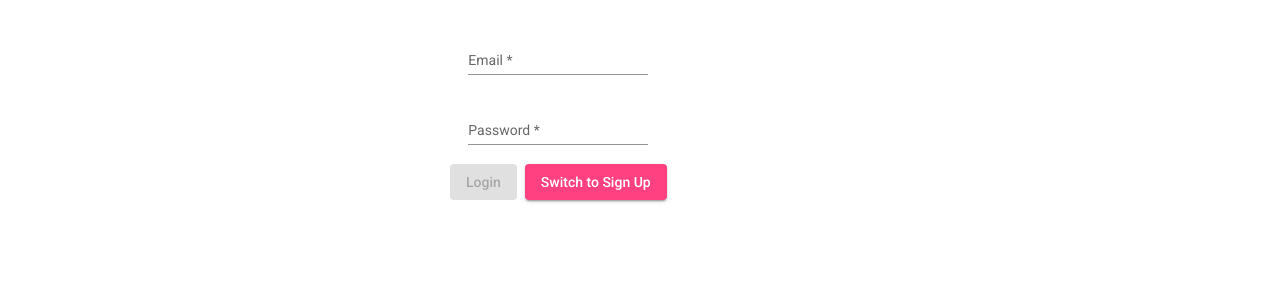
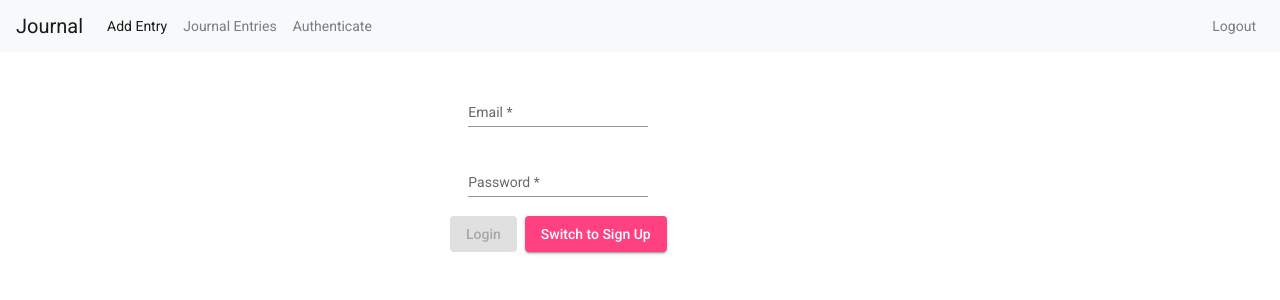
Before and after one commit to kricks/journal, an Angular app: page /login in a window 1280 px wide. Shown: the top 300 px of the page. Built offline with nearby package versions, Linux system fonts and the light colour scheme.

Commit message:
added logout functionality, going to add user persistence with local storage and auto logout

```diff
--- a/src/app/app-routing.module.ts
+++ b/src/app/app-routing.module.ts
@@ -8,7 +8,8 @@ import { Routes, RouterModule } from '@angular/router';
 const routes: Routes = [
 { path: '', redirectTo: 'login', pathMatch: 'full' },
 { path: 'login', component: AuthComponent },
-{ path: 'list', component: JournalComponent}
+{ path: 'list', component: JournalComponent},
+{ path: 'journal-entry', component: FormComponent}
 ];
 
 @NgModule({
--- a/src/app/app.component.html
+++ b/src/app/app.component.html
@@ -1,3 +1,4 @@
+<app-header></app-header>
 <div class="container">
     <!-- <mat-slider min="1" max="100" step="1" value="1"></mat-slider> -->
     <router-outlet></router-outlet>
--- a/src/app/app.module.ts
+++ b/src/app/app.module.ts
@@ -1,8 +1,5 @@
-import { HttpClientModule } from '@angular/common/http';
-import { AngularFireDatabaseModule } from '@angular/fire/database';
-import { AngularFirestoreModule } from '@angular/fire/firestore';
-import { AngularFireModule } from '@angular/fire';
-import { AngularFireAuthModule } from '@angular/fire/auth';
+import { AuthInterceptorService } from './auth/auth-interceptor.service';
+import { HttpClientModule, HTTP_INTERCEPTORS } from '@angular/common/http';
 import { ReactiveFormsModule, FormsModule } from '@angular/forms';
 import { BrowserModule } from '@angular/platform-browser';
 import { NgModule } from '@angular/core';
@@ -12,47 +9,41 @@ import { AppComponent } from './app.component';
 import { BrowserAnimationsModule } from '@angular/platform-browser/animations';
 import { AuthComponent } from './auth/auth.component';
 import { FormComponent } from './form/form.component';
-import {MatCheckboxModule} from '@angular/material/checkbox';
-import {MatButtonModule} from '@angular/material/button';
-import {MatInputModule} from '@angular/material/input';
-import {MatAutocompleteModule} from '@angular/material/autocomplete';
-import {MatDatepickerModule} from '@angular/material/datepicker';
-import {MatFormFieldModule} from '@angular/material/form-field';
-import {MatRadioModule} from '@angular/material/radio';
-import {MatSelectModule} from '@angular/material/select';
-import {MatSliderModule} from '@angular/material/slider';
-import {MatSlideToggleModule} from '@angular/material/slide-toggle';
-import {MatMenuModule} from '@angular/material/menu';
-import {MatSidenavModule} from '@angular/material/sidenav';
-import {MatToolbarModule} from '@angular/material/toolbar';
-import {MatListModule} from '@angular/material/list';
-import {MatGridListModule} from '@angular/material/grid-list';
-import {MatCardModule} from '@angular/material/card';
-import {MatStepperModule} from '@angular/material/stepper';
-import {MatTabsModule} from '@angular/material/tabs';
-import {MatExpansionModule} from '@angular/material/expansion';
-import {MatButtonToggleModule} from '@angular/material/button-toggle';
-import {MatChipsModule} from '@angular/material/chips';
-import {MatIconModule} from '@angular/material/icon';
-import {MatProgressSpinnerModule} from '@angular/material/progress-spinner';
-import {MatProgressBarModule} from '@angular/material/progress-bar';
-import {MatDialogModule} from '@angular/material/dialog';
-import {MatTooltipModule} from '@angular/material/tooltip';
-import {MatSnackBarModule} from '@angular/material/snack-bar';
-import {MatTableModule} from '@angular/material/table';
-import {MatSortModule} from '@angular/material/sort';
-import {MatPaginatorModule} from '@angular/material/paginator';
-import { environment } from 'src/environments/environment';
+import { MatCheckboxModule } from '@angular/material/checkbox';
+import { MatButtonModule } from '@angular/material/button';
+import { MatInputModule } from '@angular/material/input';
+import { MatAutocompleteModule } from '@angular/material/autocomplete';
+import { MatDatepickerModule } from '@angular/material/datepicker';
+import { MatFormFieldModule } from '@angular/material/form-field';
+import { MatRadioModule } from '@angular/material/radio';
+import { MatSelectModule } from '@angular/material/select';
+import { MatSliderModule } from '@angular/material/slider';
+import { MatSlideToggleModule } from '@angular/material/slide-toggle';
+import { MatMenuModule } from '@angular/material/menu';
+import { MatSidenavModule } from '@angular/material/sidenav';
+import { MatToolbarModule } from '@angular/material/toolbar';
+import { MatListModule } from '@angular/material/list';
+import { MatGridListModule } from '@angular/material/grid-list';
+import { MatCardModule } from '@angular/material/card';
+import { MatStepperModule } from '@angular/material/stepper';
+import { MatTabsModule } from '@angular/material/tabs';
+import { MatExpansionModule } from '@angular/material/expansion';
+import { MatButtonToggleModule } from '@angular/material/button-toggle';
+import { MatChipsModule } from '@angular/material/chips';
+import { MatIconModule } from '@angular/material/icon';
+import { MatProgressSpinnerModule } from '@angular/material/progress-spinner';
+import { MatProgressBarModule } from '@angular/material/progress-bar';
+import { MatDialogModule } from '@angular/material/dialog';
+import { MatTooltipModule } from '@angular/material/tooltip';
+import { MatSnackBarModule } from '@angular/material/snack-bar';
+import { MatTableModule } from '@angular/material/table';
+import { MatSortModule } from '@angular/material/sort';
+import { MatPaginatorModule } from '@angular/material/paginator';
 import { JournalComponent } from './journal/journal.component';
-
+import { HeaderComponent } from './header/header.component';
 
 @NgModule({
-  declarations: [
-    AppComponent,
-    AuthComponent,
-    FormComponent,
-    JournalComponent
-  ],
+  declarations: [AppComponent, AuthComponent, FormComponent, JournalComponent, HeaderComponent],
   imports: [
     HttpClientModule,
     BrowserModule,
@@ -90,9 +81,15 @@ import { JournalComponent } from './journal/journal.component';
     MatSnackBarModule,
     MatTableModule,
     MatSortModule,
-    MatPaginatorModule
- ],
-  providers: [],
-  bootstrap: [AppComponent]
+    MatPaginatorModule,
+  ],
+  providers: [
+    {
+      provide: HTTP_INTERCEPTORS,
+      useClass: AuthInterceptorService,
+      multi: true,
+    },
+  ],
+  bootstrap: [AppComponent],
 })
-export class AppModule { }
+export class AppModule {}
--- /dev/null
+++ b/src/app/auth/auth-interceptor.service.ts
@@ -0,0 +1,26 @@
+import { AuthService } from './auth.service';
+import { Injectable } from '@angular/core';
+import { HttpInterceptor, HttpRequest, HttpHandler, HttpEvent, HttpParams } from '@angular/common/http';
+import { Observable } from 'rxjs';
+import { NgIfContext } from '@angular/common';
+import { take, exhaustMap } from 'rxjs/operators';
+
+@Injectable({
+  providedIn: 'root'
+})
+export class AuthInterceptorService implements HttpInterceptor {
+
+  constructor(private auth: AuthService) { }
+
+  intercept(req: HttpRequest<any>, next: HttpHandler) {
+    return this.auth.user.pipe(take(1), exhaustMap(user => {
+      console.log(user);
+      if (!user) {
+        return next.handle(req);
+      }
+      const modifiedReq = req.clone({params: new HttpParams().set('auth', user.token)
+    });
+      return next.handle(modifiedReq);
+    }));
+  }
+}
--- a/src/app/auth/auth.service.ts
+++ b/src/app/auth/auth.service.ts
@@ -1,3 +1,4 @@
+import { Router } from '@angular/router';
 import { HttpClient, HttpErrorResponse } from '@angular/common/http';
 import { Injectable } from '@angular/core';
 import { AuthResponseData } from '../journal/auth-response-data';
@@ -6,13 +7,13 @@ import { User } from './user.model';
 import { throwError, BehaviorSubject } from 'rxjs';
 
 @Injectable({
-  providedIn: 'root'
+  providedIn: 'root',
 })
 export class AuthService {
   value;
   user = new BehaviorSubject<User>(this.value);
 
-  constructor(private http: HttpClient) { }
+  constructor(private http: HttpClient, private router: Router) {}
 
   signup(email: string, password: string) {
     console.log('hit');
@@ -39,20 +40,39 @@ export class AuthService {
   }
 
   login(email, password) {
-    return this.http.post<AuthResponseData>(
+    return this.http
+      .post<AuthResponseData>(
         `https://identitytoolkit.googleapis.com/v1/accounts:signInWithPassword?key=AIzaSyAEPysAfaX-Vy6IOgovDXKJiiNx2DGV7D0`,
         {
           email,
           password,
           returnSecureToken: true,
         }
-    ).pipe(catchError(this.handleError));
+      )
+      .pipe(
+        catchError(this.handleError),
+        tap((resData) => {
+          this.handleAuth(
+            resData.email,
+            resData.localId,
+            resData.idToken,
+            resData.expiresIn
+          );
+        })
+      );
   }
 
   handleAuth(email, userId, token, expiresIn) {
     const expirationDate = new Date(new Date().getTime() + expiresIn * 1000);
     const user = new User(email, userId, token, expirationDate);
     this.user.next(user);
+    localStorage.setItem('userData', JSON.stringify(user));
+  }
+
+  logout() {
+    this.user.next(null);
+    this.router.navigate(['login']);
+    localStorage.removeItem('userData');
   }
 
   private handleError(errorRes: HttpErrorResponse) {
@@ -73,5 +93,4 @@ export class AuthService {
     }
     return throwError(error);
   }
-
 }
--- /dev/null
+++ b/src/app/header/header.component.html
@@ -0,0 +1,35 @@
+<nav class="navbar navbar-expand-lg navbar-light bg-light">
+  <a class="navbar-brand" href="#">Journal</a>
+  <button
+    class="navbar-toggler"
+    type="button"
+    data-toggle="collapse"
+    data-target="#navbarSupportedContent"
+    aria-controls="navbarSupportedContent"
+    aria-expanded="false"
+    aria-label="Toggle navigation"
+  >
+    <span class="navbar-toggler-icon"></span>
+  </button>
+
+  <div class="collapse navbar-collapse" id="navbarSupportedContent">
+    <ul class="navbar-nav mr-auto">
+      <li class="nav-item active">
+        <a class="nav-link" href="journal-entry">Add Entry</a>
+      </li>
+      <li class="nav-item">
+        <a class="nav-link" href="list">Journal Entries</a>
+      </li>
+      <li class="nav-item">
+        <a class="nav-link" href="login">Authenticate</a>
+      </li>
+    </ul>
+    <div class="my-2 my-lg-0">
+      <ul class="navbar-nav">
+        <li class="nav-item">
+          <a class="nav-link" (click)="onLogout()">Logout</a>
+        </li>
+      </ul>
+    </div>
+  </div>
+</nav>
--- /dev/null
+++ b/src/app/header/header.component.ts
@@ -0,0 +1,20 @@
+import { AuthService } from './../auth/auth.service';
+import { Component, OnInit } from '@angular/core';
+
+@Component({
+  selector: 'app-header',
+  templateUrl: './header.component.html',
+  styleUrls: ['./header.component.scss']
+})
+export class HeaderComponent implements OnInit {
+
+  constructor(private authService: AuthService) { }
+
+  ngOnInit(): void {
+  }
+
+  onLogout() {
+    this.authService.logout();
+  }
+
+}
--- a/src/app/http-journal.service.ts
+++ b/src/app/http-journal.service.ts
@@ -2,25 +2,17 @@ import { AuthService } from './auth/auth.service';
 import { Injectable } from '@angular/core';
 import { HttpClient, HttpParams } from '@angular/common/http';
 import { Observable } from 'rxjs';
-import { take, exhaustMap } from 'rxjs/operators';
+import { take, exhaustMap, map } from 'rxjs/operators';
 
 @Injectable({
   providedIn: 'root',
 })
 export class HttpJournalService {
-
   constructor(private http: HttpClient, private auth: AuthService) {}
 
   getAll(): Observable<any> {
-    return this.auth.user.pipe(take(1), exhaustMap(user => {
-      return this.http.get(
-        'https://sample-app-88fdd.firebaseio.com/entries.json',
-        {
-          params: new HttpParams().set('auth', user.token)
-        }
-      );
-    }));
+    return this.http.get(
+      'https://sample-app-88fdd.firebaseio.com/entries.json'
+    );
   }
-
-
 }
```
Also changed, not shown: src/app/header/header.component.scss (added). Lines whose indentation alone changed are shown as unchanged.
